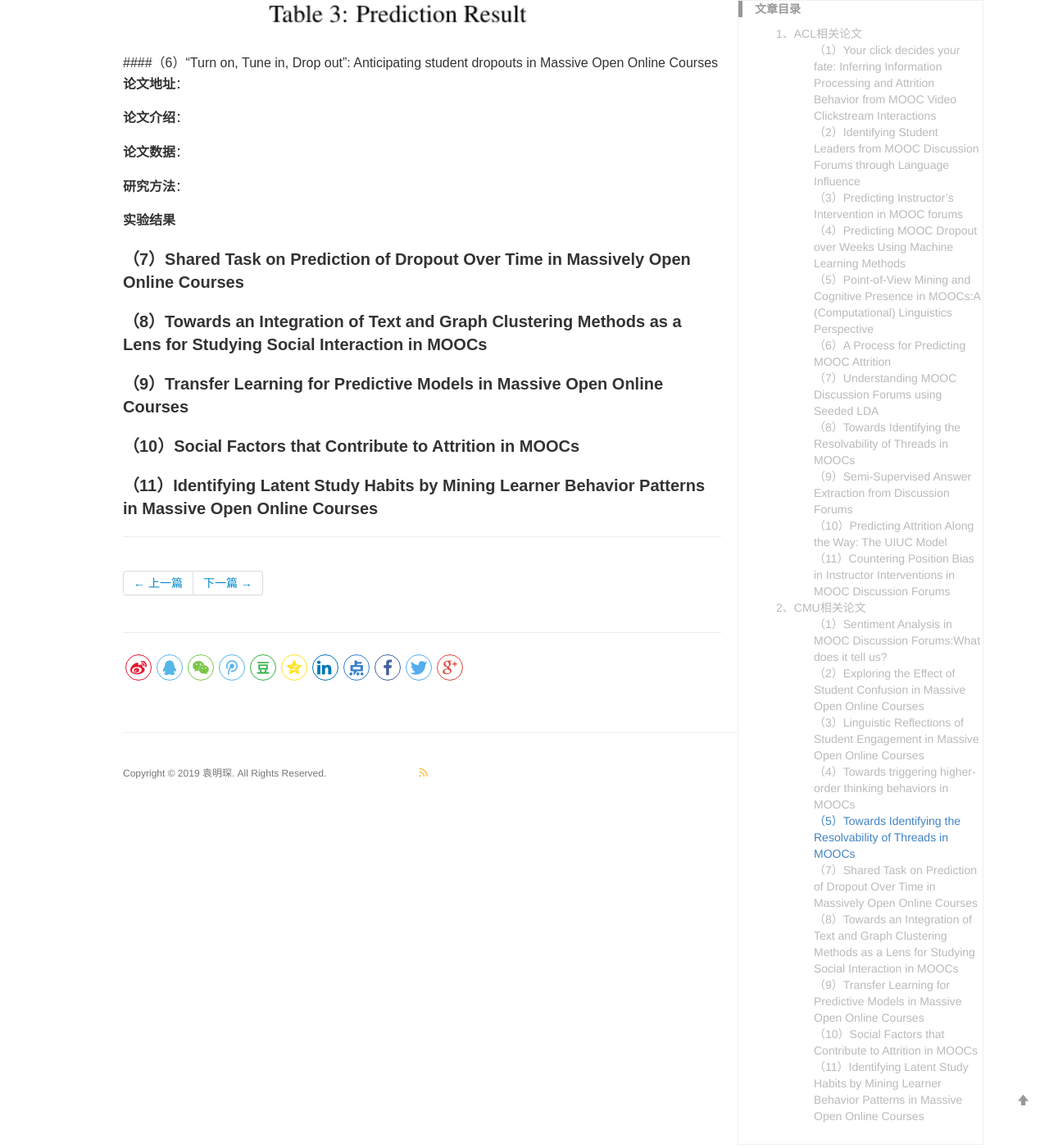
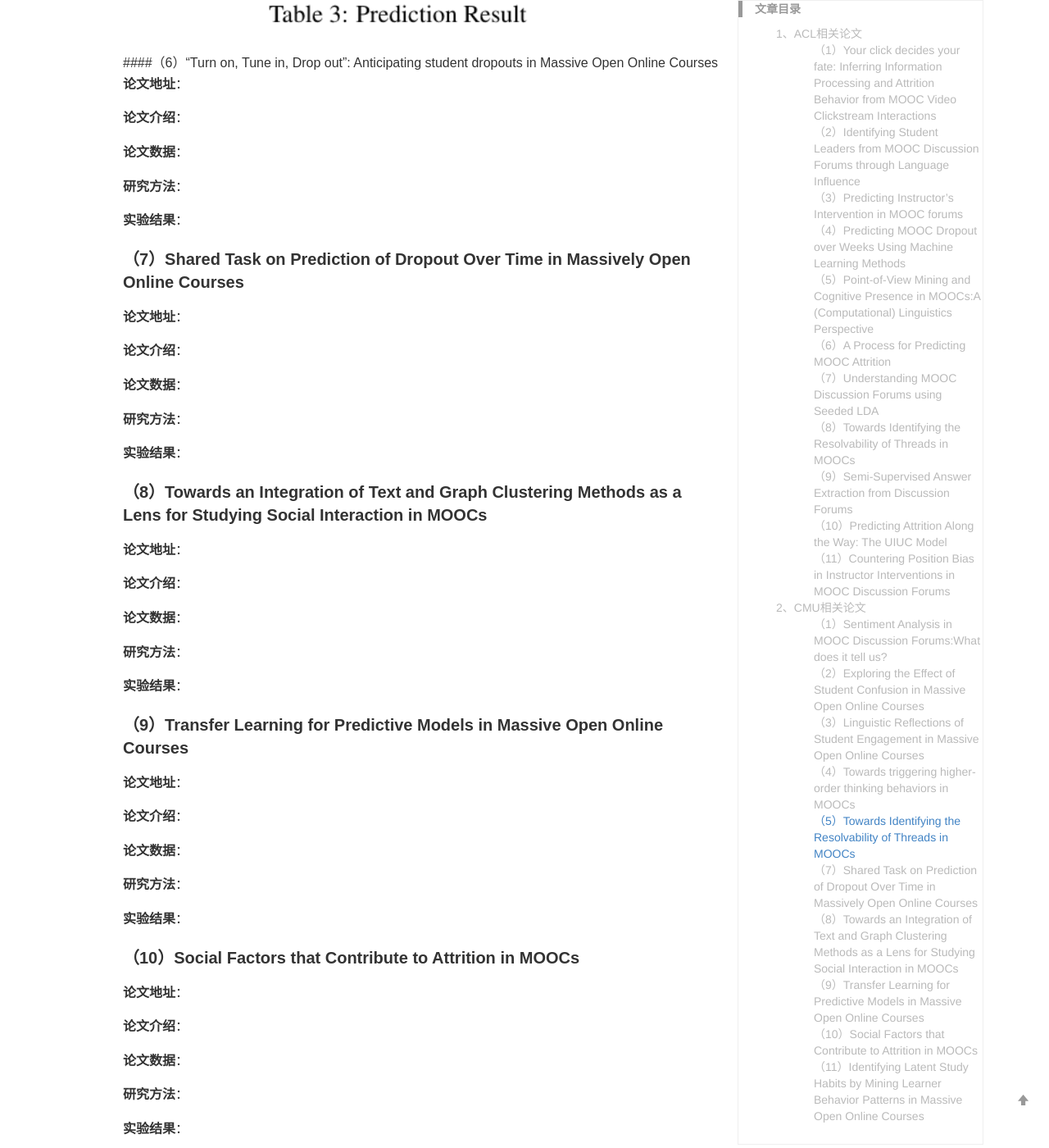
Before and after one commit to yuanmingchen/yuanmingchen.github.io, a Jekyll site: the page built from _posts/2019-04-19-online course nlp paper survey 2.md, in a window 1280 px wide and 1400 px high, scrolled down 11420 px. Shown: the whole window at 82% size. Built offline with Jekyll 4.4.1, drawn with Linux system fonts in a browser that asks for light colours; formulas are drawn with MathJax 3; comment, search, counter and statistics services are not loaded; some of the changed text lies outside the part shown.

Commit message:
Updates _posts/2019-04-19-online course nlp paper survey 2.md
Auto commit by GitBook Editor

```diff
--- a/_posts/2019-04-19-online course nlp paper survey 2.md
+++ b/_posts/2019-04-19-online course nlp paper survey 2.md
@@ -333,6 +333,21 @@ Python编程课程论坛，将论坛集限制为集中于讨论课程内容的
 ####（6）“Turn on, Tune in, Drop out”: Anticipating student dropouts in Massive Open Online Courses
 **论文地址**：
 
+**论文介绍**：
+
+
+**论文数据**：
+
+
+
+**研究方法**：
+
+
+**实验结果**：
+
+
+#### （7）Shared Task on Prediction of Dropout Over Time in Massively Open Online Courses
+**论文地址**：
 
 **论文介绍**：
 
@@ -344,13 +359,68 @@ Python编程课程论坛，将论坛集限制为集中于讨论课程内容的
 **研究方法**：
 
 
-**实验结果**
-#### （7）Shared Task on Prediction of Dropout Over Time in Massively Open Online Courses
+**实验结果**：
+
 
 #### （8）Towards an Integration of Text and Graph Clustering Methods as a Lens for Studying Social Interaction in MOOCs
+**论文地址**：
+
+**论文介绍**：
+
+
+**论文数据**：
+
+
+
+**研究方法**：
+
+
+**实验结果**：
+
 
 #### （9）Transfer Learning for Predictive Models in Massive Open Online Courses
+**论文地址**：
+
+**论文介绍**：
+
+
+**论文数据**：
+
+
+
+**研究方法**：
+
+
+**实验结果**：
+
 
 #### （10）Social Factors that Contribute to Attrition in MOOCs
+**论文地址**：
+
+**论文介绍**：
+
+
+**论文数据**：
+
+
+
+**研究方法**：
+
+
+**实验结果**：
+
 
 #### （11）Identifying Latent Study Habits by Mining Learner Behavior Patterns in Massive Open Online Courses
+**论文地址**：
+
+**论文介绍**：
+
+
+**论文数据**：
+
+
+
+**研究方法**：
+
+
+**实验结果**：
```
